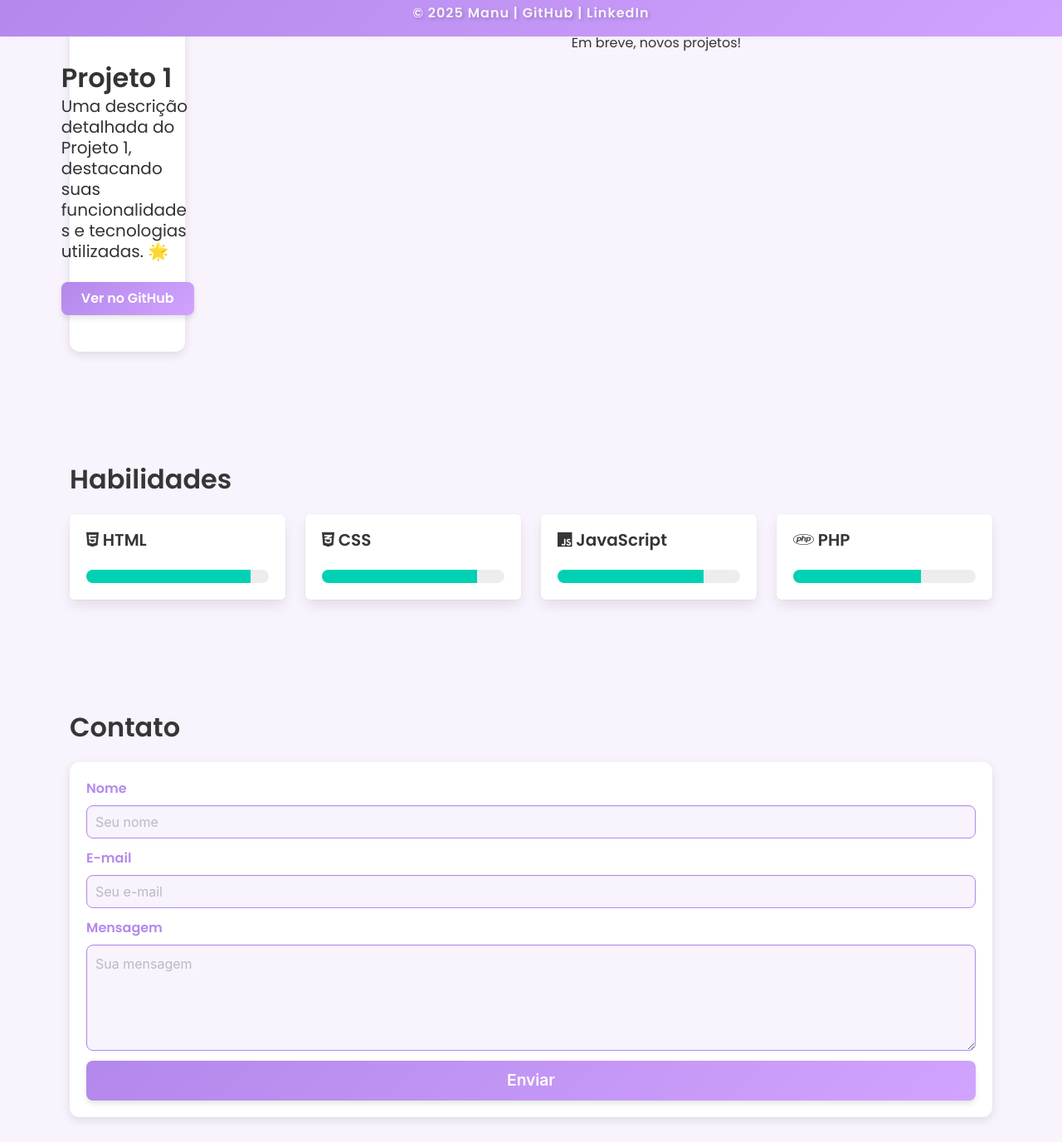
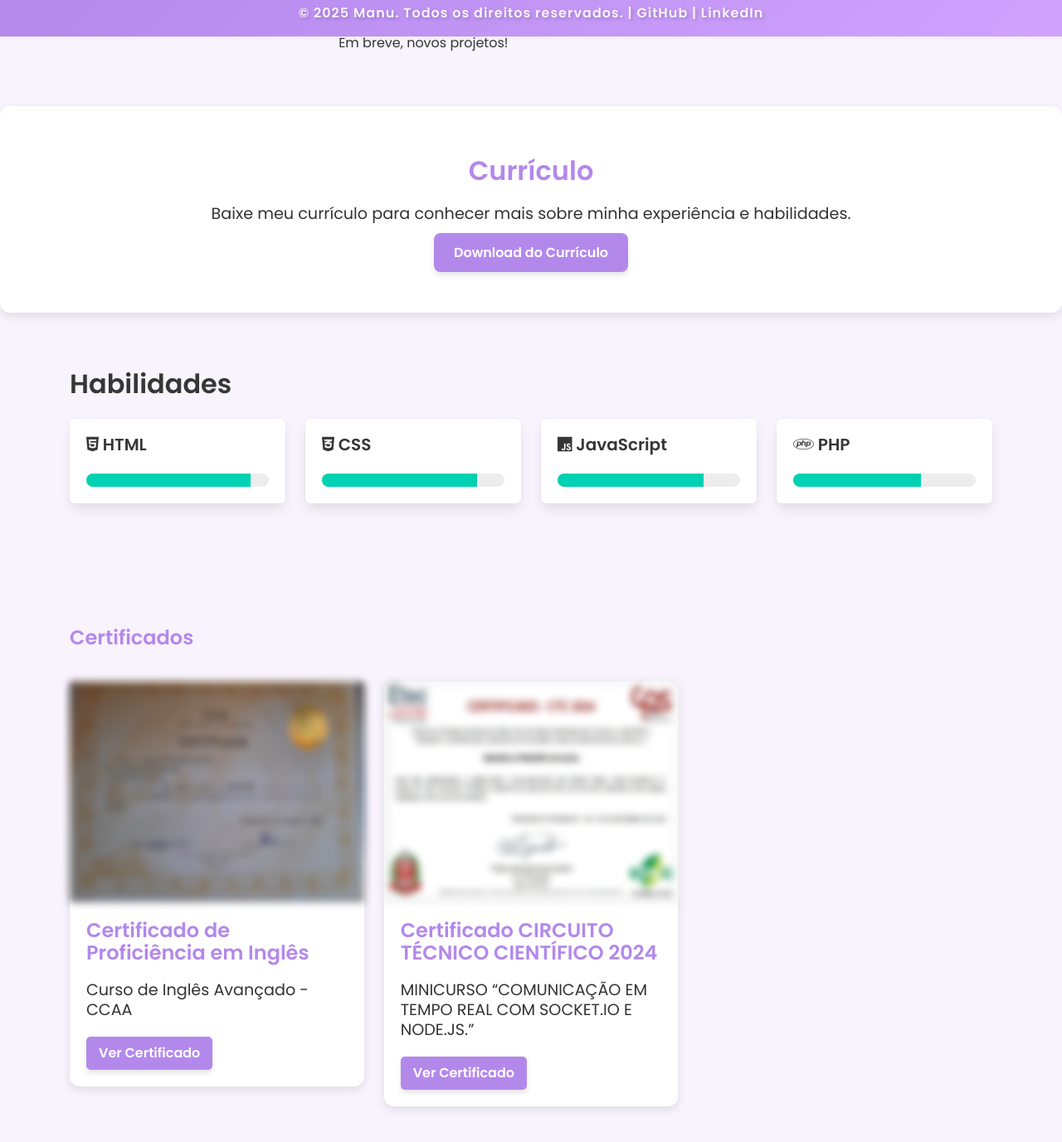
Before and after one commit to Ma2903/Ma2903.github.io, a plain HTML site: page index.html in a window 1280 px wide. Shown: the part 756-2133 px from the top of the page at 83% size. Drawn offline with nearby package versions, Linux system fonts and the light colour scheme; no server answers.

Commit message:
Certificados começado, e curriculo adicionado!

```diff
--- a/index.html
+++ b/index.html
@@ -23,6 +23,7 @@
                     <li><a class="button" href="#sobre">Sobre Mim</a></li>
                     <li><a class="button" href="#portfolio">Portfólio</a></li>
                     <li><a class="button" href="#habilidades">Habilidades</a></li>
+                    <li><a class="button" href="#curriculo">Currículo</a></li>
                     <li><a class="button" href="#certificados">Certificados</a></li>
                     <li><a class="button" href="#contato">Contato</a></li>
                     <li><a id="toggle-theme" class="button is-light">🌙</a></li>
@@ -37,7 +38,7 @@
             <div class="columns is-vcentered">
                 <div class="column is-one-third">
                     <figure class="image is-square">
-                        <img src="img/eu.jpeg" alt="Foto de Manu" class="foto-sobre">
+                        <img src="src/img/eu.jpeg" alt="Foto de Manu" class="foto-sobre">
                     </figure>
                 </div>
                 <div class="column is-two-thirds">
@@ -49,26 +50,46 @@
         </div>
     </section>
 
+     <!-- Projetos com filtro -->
+  <!-- <section id="projetos" class="section"> -->
+    <!-- <div class="container">
+      <h2>Projetos</h2>
+      <div class="project-filters">
+        <button class="filter-btn" data-filter="all">Todos</button>
+        <button class="filter-btn" data-filter="javascript">JavaScript</button>
+        <button class="filter-btn" data-filter="php">PHP</button>
+        <button class="filter-btn" data-filter="sql">SQL</button>
+      </div> -->
     <section id="portfolio" class="section">
         <div class="container">
             <h2 id="title-is-3" class="title is-3">Portfólio</h2>
             <div id="projetos" class="columns is-multiline">
                 <!-- Adicione seus projetos aqui -->
-                <div class="column is-one-third">
-                    <div class="card project">
-                        <div class="card-content">
-                            <p class="title">Projeto 1</p>
-                            <p class="subtitle">Uma descrição detalhada do Projeto 1, destacando suas funcionalidades e tecnologias utilizadas. 🌟</p>
-                            <a href="https://github.com/Ma2903/projeto1" target="_blank" class="button is-link">Ver no GitHub</a>
-                        </div>
-                    </div>
-                </div>
                 <div id="projetos" class="columns is-multiline">
                     <p class="has-text-centered">Em breve, novos projetos!</p>
                 </div>
             </div>
         </div>
     </section>
+
+     <!-- Modal para projetos -->
+  <!-- <div id="projectModal" class="modal">
+    <div class="modal-content">
+      <span class="close-modal">&times;</span>
+      <div id="modalBody">
+        <!-- Conteúdo dinâmico do projeto será inserido aqui
+      </div>
+    </div>
+  </div> -->
+
+    <!-- Currículo -->
+    <section id="curriculo" class="section">
+        <div class="container">
+          <h2 id="title-is-3" class="title is-3">Currículo</h2>
+          <p>Baixe meu currículo para conhecer mais sobre minha experiência e habilidades.</p>
+          <a href="src/currículo Manoela Pinheiro da Silva.pdf" download class="btn-download">Download do Currículo</a>
+        </div>
+      </section>
 
     <section id="habilidades" class="section">
         <div class="container">
@@ -103,25 +124,36 @@
         </div>
     </section>
 
-    <!-- <section id="certificados" class="section">
+    <section id="certificados" class="section">
         <div class="container">
             <h2 id="title-is-3" class="title is-3">Certificados</h2>
             <div class="columns is-multiline">
                 <div class="column is-one-third">
                     <div class="card">
+                            <div class="card-image">
+                                <figure class="image is-4by3">
+                                    <img src="src/img/Certificado_CCAA.jpg" alt="Certificado de Proficiência em Inglês" class="certificado-img">
+                                </figure>
+                            </div>
                         <div class="card-content">
-                            <p class="title">Certificado 1</p>
-                            <p class="subtitle">Descrição do Certificado 1</p>
-                            <a href="link_para_certificado_1" target="_blank" class="button is-link">Ver Certificado</a>
+                            <p class="title">Certificado de Proficiência em Inglês</p>
+                            <p class="subtitle">Curso de Inglês Avançado - CCAA</p>
+                            <a href="#" class="button is-link ver-certificado" data-certificado="src/img/Certificado_CCAA.jpg">Ver Certificado</a>
                         </div>
                     </div>
                 </div>
                 <div class="column is-one-third">
                     <div class="card">
+                        <div class="card-image">
+                            <figure class="image is-4by3">
+                                <img src="src\img\Certificado MANOELA PINHEIRO DA SILVA CTC 2024.jpeg" alt="Certificado CIRCUITO TÉCNICO CIENTÍFICO 2024" class="certificado-img">
+                            </figure>
+                        </div>
                         <div class="card-content">
-                            <p class="title">Certificado 2</p>
-                            <p class="subtitle">Descrição do Certificado 2</p>
-                            <a href="link_para_certificado_2" target="_blank" class="button is-link">Ver Certificado</a>
+                            <p class="title">Certificado CIRCUITO TÉCNICO CIENTÍFICO 2024</p>
+                            <p class="subtitle">MINICURSO  “COMUNICAÇÃO  EM  TEMPO  REAL  COM  SOCKET.IO  E
+                                NODE.JS.”</p>
+                            <a href="#" class="button is-link ver-certificado" data-certificado="src\img\Certificado MANOELA PINHEIRO DA SILVA CTC 2024.jpeg">Ver Certificado</a>
                         </div>
                     </div>
                 </div>
@@ -129,6 +161,18 @@
             </div>
         </div>
     </section>
+
+        <!-- Modal para exibir o certificado -->
+    <div id="certificadoModal" class="modal">
+        <div class="modal-background"></div>
+        <div class="modal-content">
+            <figure class="image is-4by3">
+                <img id="certificadoModalImg" src="" alt="Certificado">
+                <iframe id="certificadoModalPdf" src=""  style="display: none; width: 100%; height: 100%;"></iframe>
+            </figure>
+        </div>
+        <button class="modal-close is-large" aria-label="close"></button>
+    </div>
 
     <section id="contato" class="section">
         <div class="container">
@@ -160,7 +204,9 @@
     </section>
 
     <footer>
-        <p>&copy; 2025 Manu | <a href="https://github.com/Ma2903">GitHub</a> | <a href="https://www.linkedin.com/in/manoela-p-44aa75259/">LinkedIn</a></p>
+        <div class="conteiner">
+            <p>&copy; 2025 Manu. Todos os direitos reservados. | <a href="https://github.com/Ma2903">GitHub</a> | <a href="https://www.linkedin.com/in/manoela-p-44aa75259/">LinkedIn</a></p>
+        </div>
     </footer>
 
     <a href="#" id="back-to-top" class="back-to-top">
--- a/scripts.js
+++ b/scripts.js
@@ -150,3 +150,34 @@ document.addEventListener("DOMContentLoaded", function () {
     // Aplicar a cor correta no carregamento da página
     updateButtonColor();
 });
+
+// Abrir modal e remover blur das imagens de certificados ao clicar no botão "Ver Certificado"
+document.querySelectorAll('.ver-certificado').forEach(button => {
+    button.addEventListener('click', function(event) {
+        event.preventDefault();
+        const certificadoSrc = this.getAttribute('data-certificado');
+        const imgSrc = this.getAttribute('data-certificado');
+        const modal = document.getElementById('certificadoModal');
+        const modalImg = document.getElementById('certificadoModalImg');
+        const modalPdf = document.getElementById('certificadoModalPdf');
+
+        if (certificadoSrc.endsWith('.pdf')) {
+            modalImg.style.display = 'none';
+            modalPdf.style.display = 'block';
+            modalPdf.src = certificadoSrc;
+        } else {
+            modalImg.style.display = 'block';
+            modalPdf.style.display = 'none';
+            modalImg.src = certificadoSrc;
+        }
+        modal.classList.add('is-active');
+    });
+});
+
+// Fechar modal
+document.querySelectorAll('.modal-close, .modal-background').forEach(element => {
+    element.addEventListener('click', function() {
+        const modal = document.getElementById('certificadoModal');
+        modal.classList.remove('is-active');
+    });
+});
--- a/styles.css
+++ b/styles.css
@@ -34,7 +34,6 @@ body {
     color: var(--text-color);
     margin: 0;
     padding: 0;
-    transition: all 0.3s ease;
 }
 
 header {
@@ -218,6 +217,114 @@ nav ul li a:hover {
 .button:hover {
     background: linear-gradient(135deg, var(--secondary-color), var(--primary-color));
     box-shadow: 0px 6px 10px rgba(0, 0, 0, 0.15);
+}
+
+/* Estilos para a seção de currículo */
+#curriculo {
+    background: var(--card-bg);
+    padding: 40px 20px;
+    border-radius: 12px;
+    box-shadow: 0px 4px 12px var(--shadow-color);
+    margin-top: 20px;
+    text-align: center;
+}
+
+#curriculo h2 {
+    font-size: 2rem;
+    color: var(--primary-color);
+    margin-bottom: 20px;
+}
+
+#curriculo p {
+    font-size: 1.2rem;
+    color: var(--text-color);
+    margin-bottom: 20px;
+}
+
+#curriculo .btn-download {
+    background: var(--primary-color);
+    color: white;
+    padding: 12px 24px;
+    border-radius: 8px;
+    text-decoration: none;
+    font-weight: 600;
+    transition: background 0.3s ease, transform 0.2s ease, box-shadow 0.2s ease;
+    box-shadow: 0px 4px 6px rgba(0, 0, 0, 0.1);
+}
+
+#curriculo .btn-download:hover {
+    background: var(--secondary-color);
+    transform: scale(1.05);
+    box-shadow: 0px 6px 10px rgba(0, 0, 0, 0.15);
+}
+
+/* Estilos para a seção de certificados */
+#certificados {
+    padding: 40px 20px;
+    margin-top: 20px;
+}
+
+#certificados .card {
+    background: var(--card-bg);
+    border-radius: 12px;
+    box-shadow: 0px 4px 12px var(--shadow-color);
+    transition: transform 0.3s ease, box-shadow 0.3s ease;
+    margin-bottom: 20px; /* Adiciona espaçamento entre os cartões */
+}
+
+#certificados .card:hover {
+    transform: translateY(-5px);
+    box-shadow: 0px 6px 15px var(--shadow-color);
+}
+
+#certificados .card-content {
+    padding: 20px;
+}
+
+#certificados .title {
+    font-size: 1.5rem;
+    color: var(--primary-color);
+    margin-bottom: 40px;
+}
+
+#certificados .subtitle {
+    font-size: 1.2rem;
+    color: var(--text-color);
+    margin-bottom: 20px;
+}
+
+#certificados .button {
+    background: var(--primary-color);
+    color: white;
+    padding: 10px 15px;
+    border-radius: 5px;
+    text-decoration: none;
+    transition: background 0.3s ease;
+}
+
+#certificados .button:hover {
+    background: var(--secondary-color);
+}
+
+.certificado-img {
+    filter: blur(5px);
+    transition: filter 0.3s ease;
+    width: 50%;
+    height: auto;
+}
+
+.modal .modal-content {
+    max-width: 90%;
+    max-height: 90%;
+}
+
+.modal .modal-content img, .modal .modal-content iframe {
+    width: 100%;
+    height: auto;
+}
+
+.modal.is-active .modal-background {
+    background-color: rgba(10, 10, 10, 0.86);
 }
 
 footer {
```
Also changed, not shown: src/img/Certificado MANOELA PINHEIRO DA SILVA CTC 2024.jpeg (added), src/img/Certificado_CCAA.jpg (added), src/img/eu.jpeg (renamed from img/eu.jpeg), 2 other files.
